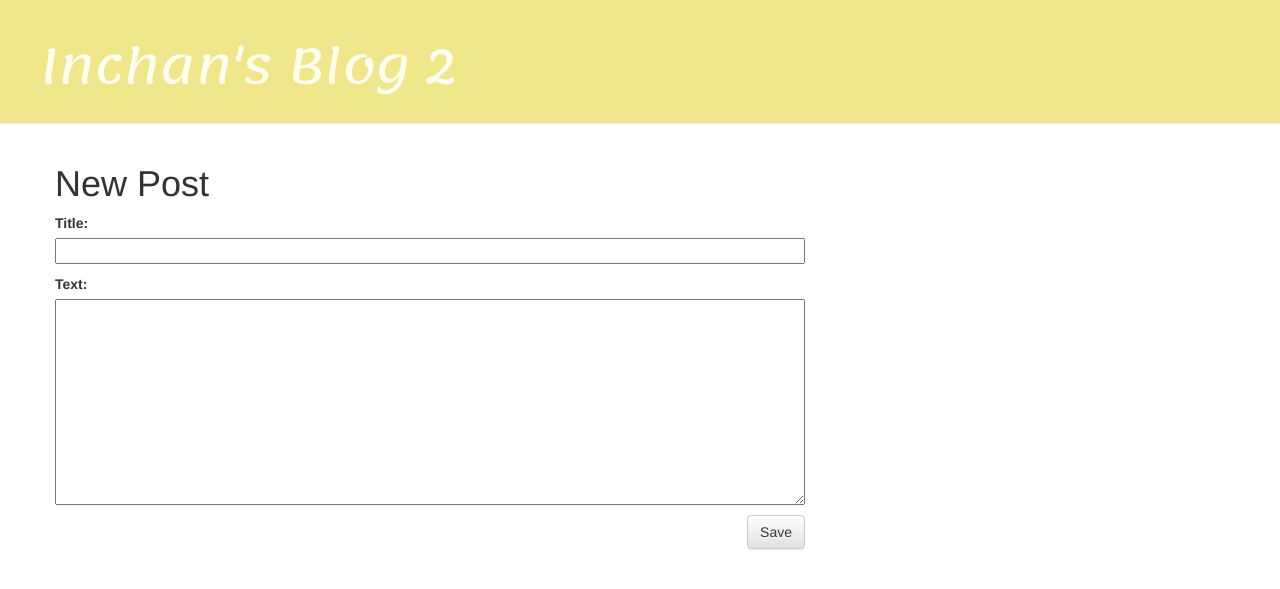
After one commit to dls4585/tutorial_2nd, a Django app: page /post/new/ in a window 1280 px wide. The commit adds this page. Shown: the top 589 px of the page. Run offline with Django 3.2, Linux system fonts and the light colour scheme; some libraries are stand-ins or nearby versions.

Commit message:
Added views to create/edit blog post inside the site

```diff
--- /dev/null
+++ b/blog/forms.py
@@ -0,0 +1,9 @@
+from django import forms
+from .models import Post
+
+#우리가 만드는 폼의 이름 그리고 이 폼이 ModelForm이라고 장고에게 알려주기
+class PostForm(forms.ModelForm):
+    #이 폼을 만들기 위해서 어떤 모델이 쓰이는지
+    class Meta:
+        model = Post
+        fields = ('title', 'text',)
--- a/blog/static/css/blog.css
+++ b/blog/static/css/blog.css
@@ -8,15 +8,11 @@
     color: #FFFFF0;
     font-size: 36pt;
     text-decoration: none;
+    font-family: "Lemonada";
 }
 
 .content {
     margin-left: 40px;
-}
-
-
-h1, h2, h3, h4 {
-    font-family: 'Lemonada', cursive;
 }
 
 .date {
@@ -52,3 +48,7 @@ h1, h2, h3, h4 {
 .post p {
     margin-left:10px;
 }
+
+.btn {
+    float: right;
+}
--- a/blog/templates/blog/base.html
+++ b/blog/templates/blog/base.html
@@ -11,6 +11,9 @@
     </head>
     <body>
         <div class="page-header">
+            {% if user.is_authenticated %}
+                <a href="{%url 'post_new' %}" class="top-menu"><span class="glyphicon glyphicon-plus"></span></a>
+            {%endif%}
             <h1><a href="/">Inchan's Blog 2</a></h1>
         </div>
         <div class="content container">
--- a/blog/templates/blog/post_detail.html
+++ b/blog/templates/blog/post_detail.html
@@ -7,6 +7,9 @@
                 {{post.published_date}}
             </div>
         {%endif%}
+        {%if user.is_authenticated%}
+            <a class="btn btn-default" href="{%url 'post_edit' pk=post.pk%}"><span class="glyphicon glyphicon-pencil"></span></a>
+        {%endif%}
         <h1>{{post.title}}</h1>
         <p>{{post.text|linebreaksbr}}</p>
     </div>
--- /dev/null
+++ b/blog/templates/blog/post_edit.html
@@ -0,0 +1,9 @@
+{%extends 'blog/base.html'%}
+
+{%block content%}
+    <h1>New Post</h1>
+        <form method="POST" class="post-form">{%csrf_token%}
+            {{form.as_p}}
+            <button type="submit" class="save btn btn-default">Save</button>
+    </form>
+{%endblock%}
--- a/blog/urls.py
+++ b/blog/urls.py
@@ -5,5 +5,7 @@ urlpatterns = [
     #127.0.0.1:8000/ 으로 들어오면 view.post_list를 보여줘
     #기본화면
     path('', views.post_list, name='post_list'),
-    path('post/<int:pk>', views.post_detail, name='post_detail'),
+    path('post/<int:pk>/', views.post_detail, name='post_detail'),
+    path('post/new/', views.post_new, name='post_new'),
+    path('post/<int:pk>/edit/', views.post_edit, name='post_edit'),
 ]
--- a/blog/views.py
+++ b/blog/views.py
@@ -1,6 +1,8 @@
 from django.shortcuts import render, get_object_or_404
 from django.utils import timezone
 from .models import Post
+from .forms import PostForm
+from django.shortcuts import redirect
 
 def post_list(request):
     #데이터베이스에서 Post의 객체들을 불러와서 posts에 저장
@@ -11,3 +13,34 @@ def post_list(request):
 def post_detail(request, pk):
     post = get_object_or_404(Post, pk=pk)
     return render(request, 'blog/post_detail.html', {'post': post})
+
+def post_new(request):
+    # request.POST에 우리가 입력한 데이터들이 저장된다
+    if request.method == "POST":
+        form = PostForm(request.POST) #받은 데이터를 PostForm으로 넘겨주기
+        if form.is_valid():
+            post = form.save(commit=False) #넘겨진 데이터를 모델에 바로 저장하지 마라
+            post.author = request.user
+            post.published_date = timezone.now()
+            post.save()
+            #form <- PostForm with 우리가 받은 데이터
+            #PostForm <- Post 모델을 사용, request.POST의 데이터를 받아옴
+            #post <- form의 데이터를 넘겨받음
+            return redirect('post_detail', pk=post.pk)
+    else:
+        form = PostForm()
+    return render(request, 'blog/post_edit.html', {'form': form})
+
+def post_edit(request, pk):
+    post = get_object_or_404(Post, pk=pk)
+    if request.method == "POST":
+        form = PostForm(request.POST)
+        if form.is_valid():
+            post = form.save(commit=False)
+            post.author = request.user
+            post.published_date = timezone.now()
+            post.save()
+            return redirect('post_detail', pk=post.pk)
+    else:
+        form = PostForm(instance=post)
+    return render(request, 'blog/post_edit.html', {'form': form})
```
